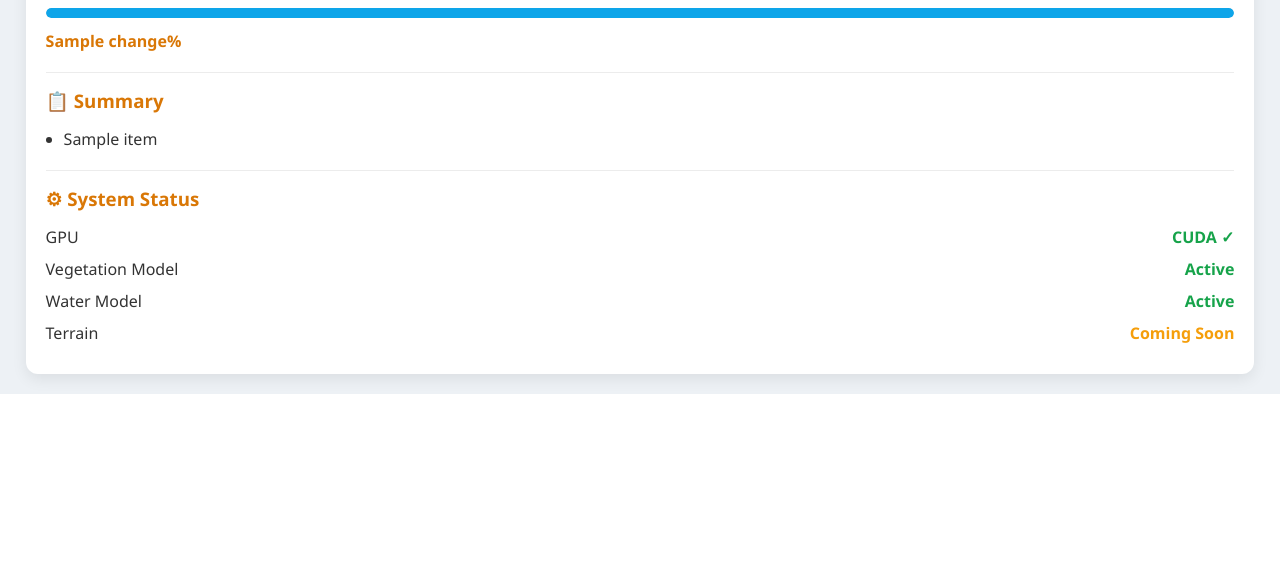
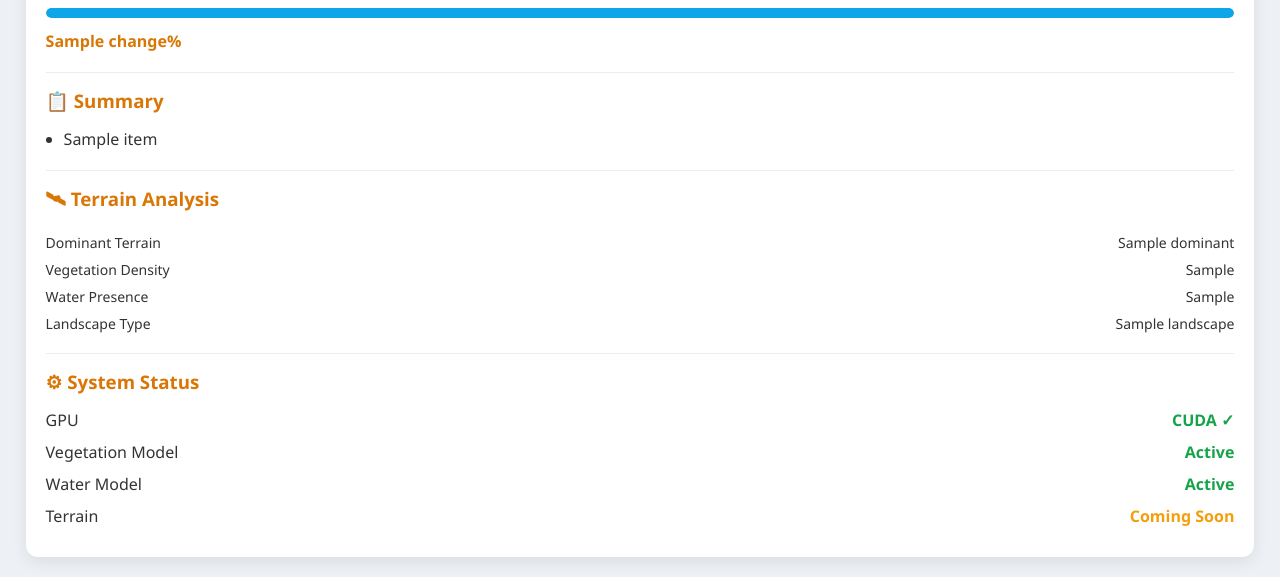
Before and after one commit to Nishtha-Priya/vegetation-monitoring-system, a Flask app: template templates/index.html in a window 1280 px wide. Shown: the part 3541-4118 px from the top of the page. Before the commit the page ends 3935 px from the top, so only its background shows below. Run offline with Flask 3, Linux system fonts and the light colour scheme; the template is opened without the code that fills it: most values are stand-ins (such as "Sample title", 1, 10 or a date in 2020).

Commit message:
Added AI summary and terrain estimation

```diff
--- a/app.py
+++ b/app.py
@@ -312,6 +312,63 @@ def analyze():
             f,
             indent=4
         )
+    # =====================================
+    # TERRAIN ESTIMATION
+    # =====================================
+
+    veg = metadata["vegetation"]["after"]
+    water = metadata["water"]["after"]
+
+    terrain = {}
+
+    # Dominant terrain
+    if water > 30:
+        terrain["dominant"] = "Water Body"
+
+    elif veg > 70:
+        terrain["dominant"] = "Dense Vegetation"
+
+    elif veg > 40:
+        terrain["dominant"] = "Agricultural / Mixed Vegetation"
+
+    elif veg > 15:
+        terrain["dominant"] = "Sparse Vegetation"
+
+    else:
+        terrain["dominant"] = "Bare Terrain"
+
+    # Vegetation Density
+    if veg > 70:
+        terrain["vegetation_density"] = "High"
+    elif veg > 40:
+        terrain["vegetation_density"] = "Moderate"
+    elif veg > 15:
+        terrain["vegetation_density"] = "Low"
+    else:
+        terrain["vegetation_density"] = "Very Low"
+
+    # Water Presence
+    if water > 20:
+        terrain["water_presence"] = "High"
+    elif water > 8:
+        terrain["water_presence"] = "Moderate"
+    else:
+        terrain["water_presence"] = "Low"
+
+    # Landscape Type
+    if water > 20 and veg > 40:
+        terrain["landscape"] = "Wetland"
+
+    elif water < 5 and veg < 20:
+        terrain["landscape"] = "Dry / Bare Landscape"
+
+    elif veg > 60:
+        terrain["landscape"] = "Natural Vegetation"
+
+    else:
+        terrain["landscape"] = "Mixed Natural Terrain"
+
+    metadata["terrain"] = terrain
 
     return render_template(
         "index.html",
--- a/templates/index.html
+++ b/templates/index.html
@@ -604,6 +604,36 @@ const overlays = {
 
                 {% endif %}
 
+                {% if metadata.terrain %}
+
+                <div class="analysis-block">
+
+                    <h3>🛰 Terrain Analysis</h3>
+
+                    <div class="metric">
+                        <span>Dominant Terrain</span>
+                        <span>{{ metadata.terrain.dominant }}</span>
+                    </div>
+
+                    <div class="metric">
+                        <span>Vegetation Density</span>
+                        <span>{{ metadata.terrain.vegetation_density }}</span>
+                    </div>
+
+                    <div class="metric">
+                        <span>Water Presence</span>
+                        <span>{{ metadata.terrain.water_presence }}</span>
+                    </div>
+
+                    <div class="metric">
+                        <span>Landscape Type</span>
+                        <span>{{ metadata.terrain.landscape }}</span>
+                    </div>
+
+                </div>
+
+                {% endif %}
+
 
 
                 <div class="analysis-block">
```
